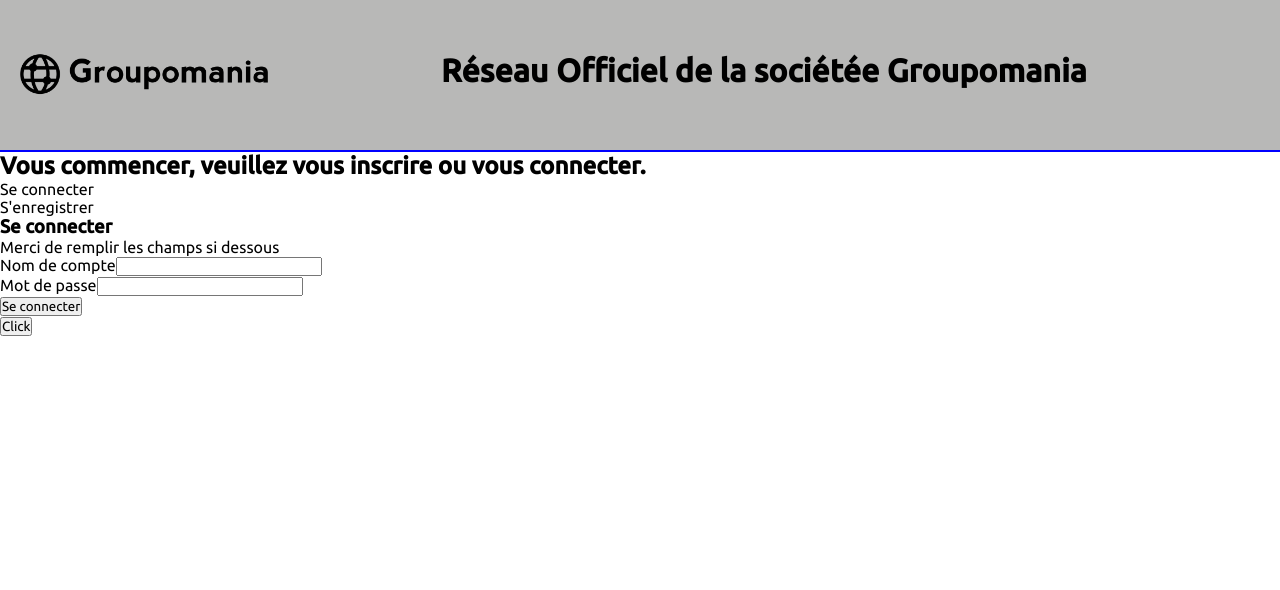
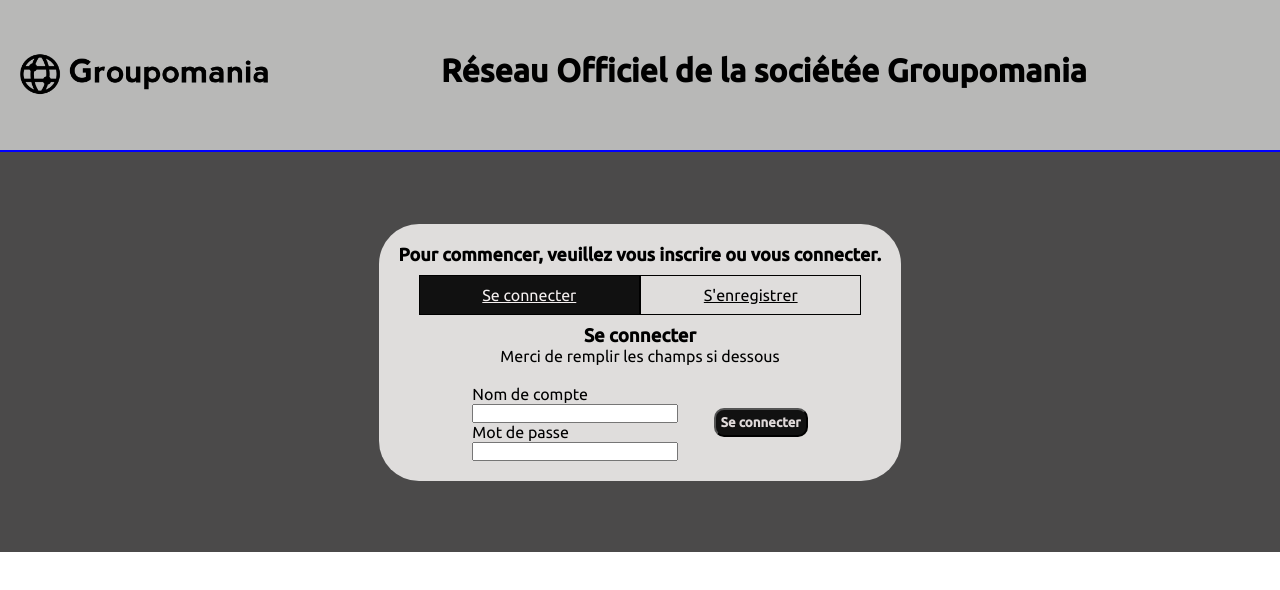
Before and after one commit to AlexRosellini/P7-Groupomania-V3, a React (Create React App) app in the folder frontend/: page / in a window 1280 px wide. Shown: the top 590 px of the page. Built offline with nearby package versions, Linux system fonts and the light colour scheme.

Commit message:
protected-ish profile route (a lot to refacto)

```diff
--- a/frontend/src/App.js
+++ b/frontend/src/App.js
@@ -1,15 +1,19 @@
 import React from "react"
-import { BrowserRouter as Router, Routes, Route } from "react-router-dom"
+import { BrowserRouter as Router, Routes, Route} from "react-router-dom"
 import Landing from "./pages/Landing/Landing";
+import Profile from "./pages/profile/profile";
+
 
 
 function App() {
+
   return (
 
     <>
     <Router>
       <Routes>
         <Route path="/" element={<Landing/>} />
+        <Route path="/profile" element={<Profile/>}/>
       </Routes>
     </Router>
     </>
--- a/frontend/src/Style/Pages/_landing.scss
+++ b/frontend/src/Style/Pages/_landing.scss
@@ -0,0 +1,75 @@
+.auth {
+    display: flex;
+    justify-content: center;
+    align-items: center;
+    min-height: 400px;
+    background-color: $background;
+
+    &__form {
+        background-color: $card;
+        padding: 20px;
+        border-radius: 40px;
+
+        & h2 {
+            font-size: 18px;
+        }
+
+        & ul {
+            @include padding-left-right-large;
+            display: flex;
+            justify-content: space-between;
+
+            cursor: pointer;
+            text-align: center;
+
+            & li {
+                @include margin-top-bottom-small;
+                @include padding-left-right-large;
+                @include padding-top-bottom-small;
+                text-decoration: underline;
+                border: 1px solid black;
+                width: 100%;
+            }
+        }
+
+        &-top {
+            @include padding-bottom-large;
+            text-align: center;
+        }
+
+        &-bottom {
+            display: flex;
+            flex-direction: row;
+            justify-content: center;
+            align-items: center;
+        }
+
+        &-btn {
+            max-height: 50px;
+            padding: 5px;
+            border-radius: 10px;
+            color: rgb(223, 217, 217);
+            background-color: rgb(17, 17, 17);
+            font-weight: bolder;
+        }
+
+        &-form {
+            display: table;
+            width: 50%;
+
+            & label {
+                display: table-cell;
+            }
+
+            & input {
+                display: table-cell;
+            }
+        }
+
+    }
+}
+
+.react-tabs__tab--selected {
+    color: rgb(245, 240, 240);
+    background-color: rgb(17, 17, 17);
+}
--- a/frontend/src/Style/Util/_variables.scss
+++ b/frontend/src/Style/Util/_variables.scss
@@ -1,5 +1,5 @@
 $gray: rgba(170, 170, 168, 0.829);
-$card: rgb(75, 74, 74);
-$section: rgba(207, 100, 38, 0.438);
+$background: rgb(75, 74, 74);
+$card: rgba(235, 234, 233, 0.925);
 $textarea: rgb(37, 37, 37);
 $nav : rgb(54, 40, 1);
--- a/frontend/src/Style/index.css
+++ b/frontend/src/Style/index.css
@@ -48,3 +48,100 @@
   text-align: center;
   font-weight: bolder;
 }
+
+.auth {
+  display: -webkit-box;
+  display: -ms-flexbox;
+  display: flex;
+  -webkit-box-pack: center;
+      -ms-flex-pack: center;
+          justify-content: center;
+  -webkit-box-align: center;
+      -ms-flex-align: center;
+          align-items: center;
+  min-height: 400px;
+  background-color: #4b4a4a;
+}
+
+.auth__form {
+  background-color: rgba(235, 234, 233, 0.925);
+  padding: 20px;
+  border-radius: 40px;
+}
+
+.auth__form h2 {
+  font-size: 18px;
+}
+
+.auth__form ul {
+  padding-left: 20px;
+  padding-right: 20px;
+  display: -webkit-box;
+  display: -ms-flexbox;
+  display: flex;
+  -webkit-box-pack: justify;
+      -ms-flex-pack: justify;
+          justify-content: space-between;
+  cursor: pointer;
+  text-align: center;
+}
+
+.auth__form ul li {
+  margin-top: 10px;
+  margin-bottom: 10px;
+  padding-left: 20px;
+  padding-right: 20px;
+  padding-top: 10px;
+  padding-bottom: 10px;
+  text-decoration: underline;
+  border: 1px solid black;
+  width: 100%;
+}
+
+.auth__form-top {
+  padding-bottom: 20px;
+  text-align: center;
+}
+
+.auth__form-bottom {
+  display: -webkit-box;
+  display: -ms-flexbox;
+  display: flex;
+  -webkit-box-orient: horizontal;
+  -webkit-box-direction: normal;
+      -ms-flex-direction: row;
+          flex-direction: row;
+  -webkit-box-pack: center;
+      -ms-flex-pack: center;
+          justify-content: center;
+  -webkit-box-align: center;
+      -ms-flex-align: center;
+          align-items: center;
+}
+
+.auth__form-btn {
+  max-height: 50px;
+  padding: 5px;
+  border-radius: 10px;
+  color: #dfd9d9;
+  background-color: #111111;
+  font-weight: bolder;
+}
+
+.auth__form-form {
+  display: table;
+  width: 50%;
+}
+
+.auth__form-form label {
+  display: table-cell;
+}
+
+.auth__form-form input {
+  display: table-cell;
+}
+
+.react-tabs__tab--selected {
+  color: #f5f0f0;
+  background-color: #111111;
+}
--- a/frontend/src/components/identification/LoginSignup.js
+++ b/frontend/src/components/identification/LoginSignup.js
@@ -22,9 +22,14 @@
         })
         .then(res => res.json())
         .then(res => {
+            const decoded = jwt_decode(res.token);
+            let {userId} = decoded
             localStorage.setItem("token", res.token);
+            localStorage.setItem("userid", userId);
+            window.location.replace('/profile')
         })
     }
+
     const handleRegister = async() => {
         fetch('http://localhost:3000/api/auth/signup', {
         method: 'POST',
@@ -39,35 +44,17 @@
     })
     .then(response => response.text())
     .then(response => {
-            setMessage(response)
+            setMessage("L'enregistrement est un succès!")
+            window.location.reload()
         })
-    }
-
-
-
-    const testFunction = () => {
-        let token = localStorage.getItem("token");
-        let decoded = jwt_decode(token);
-        let {userId} = decoded
-        console.log(userId)
-        let auth = {
-            object: {
-                method: 'GET',
-                headers: {
-                    'Authorization': 'Bearer ' + token,
-                }
-            }
-        }
-        fetch(`http://localhost:3000/api/auth/${userId}`, auth)
-        .then((response) => response.json())
-        .then(response => console.log(response))
     }
 
         return (
         <>
             <div className="auth">
+                <div className="auth__form">
                     <div className="auth__top">
-                    <h2>Vous commencer, veuillez vous inscrire ou vous connecter.</h2>
+                        <h2>Pour commencer, veuillez vous inscrire ou vous connecter.</h2>
                         <Tabs>
                             <div className="auth__tabs">
                                 <TabList>
@@ -82,6 +69,7 @@
                                         <p>Merci de remplir les champs si dessous</p>
                                     </div>
                                     <div className="auth__form-bottom">
+                                        <div className="auth__form-form">
                                             <div className="Auth__form-field">
                                                 <label htmlFor="userName">Nom de compte</label>
                                                 <input type="text"
@@ -94,6 +82,7 @@
                                                 onChange={(e) => {
                                                     setPassword(e.target.value)}}/>
                                             </div>
+                                        </div>
                                         <button className="auth__form-btn" onClick={handleLogin}>Se connecter</button>
                                     </div>
                                 </TabPanel>
@@ -103,6 +92,7 @@
                                         <p>Merci de remplir les champs si dessous</p>
                                     </div>
                                     <div className="auth__form-bottom">
+                                        <div className="auth__form-form">
                                             <div className="Auth__form-field">
                                                 <label htmlFor="email">Email</label>
                                                 <input type="email"
@@ -121,14 +111,15 @@
                                                 onChange={(e) => {
                                                     setPassword(e.target.value)}}/>
                                             </div>
+                                        </div>
                                         <button className="auth__form-btn" onClick={handleRegister}>S'enregistrer</button>
-                                    <p className="auth__form-msg"> {message} </p>
+                                    </div>
+                                    <div className="message">
+                                        <p> {message} </p>
                                     </div>
                                 </TabPanel>
                             </div>
                         </Tabs>
-                    <div className="btn">
-                        <button onClick={testFunction}>Click</button>
                     </div>
                 </div>
             </div>
--- a/frontend/src/pages/Landing/Landing.js
+++ b/frontend/src/pages/Landing/Landing.js
@@ -2,6 +2,7 @@
 import ReactDOM from "react-dom";
 import Header from "../../components/header/header";
 import LoginSignup from "../../components/identification/LoginSignup";
+
 
 
 const Landing = () => {
--- /dev/null
+++ b/frontend/src/pages/profile/profile.js
@@ -0,0 +1,15 @@
+import isAuthenticated from "../../services/AuthService";
+
+const Profile = () => {
+    if (isAuthenticated() === false) {
+        window.location.replace('/')
+    } else {
+        return (
+            <>
+            <h1>profile</h1>
+            </>
+        )
+    }
+}
+
+export default Profile;
--- /dev/null
+++ b/frontend/src/services/AuthService.js
@@ -0,0 +1,14 @@
+export default function isAuthenticated() {
+    const token = localStorage.getItem('token');
+    try {
+        if(token){
+          return true;
+        }
+        else{
+          return false;
+        }
+    }
+    catch (error) {
+        return false;
+    }
+}
```
Lines whose indentation alone changed are shown as unchanged.
